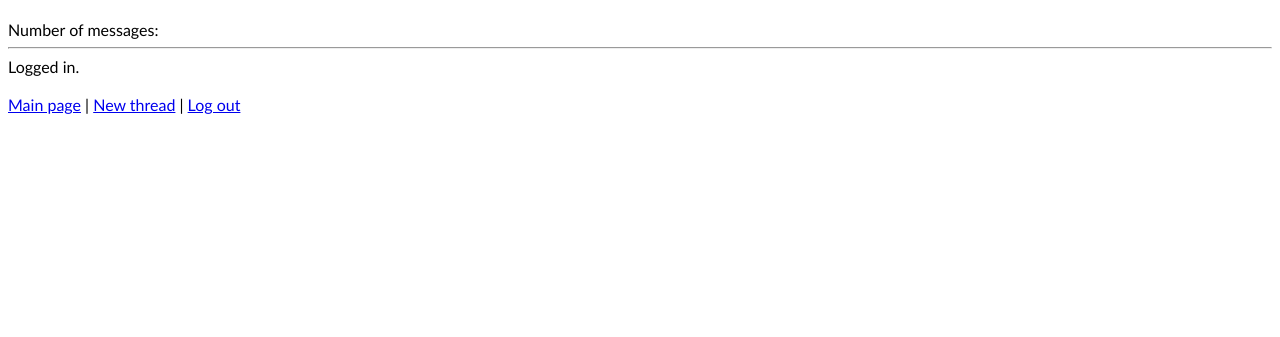
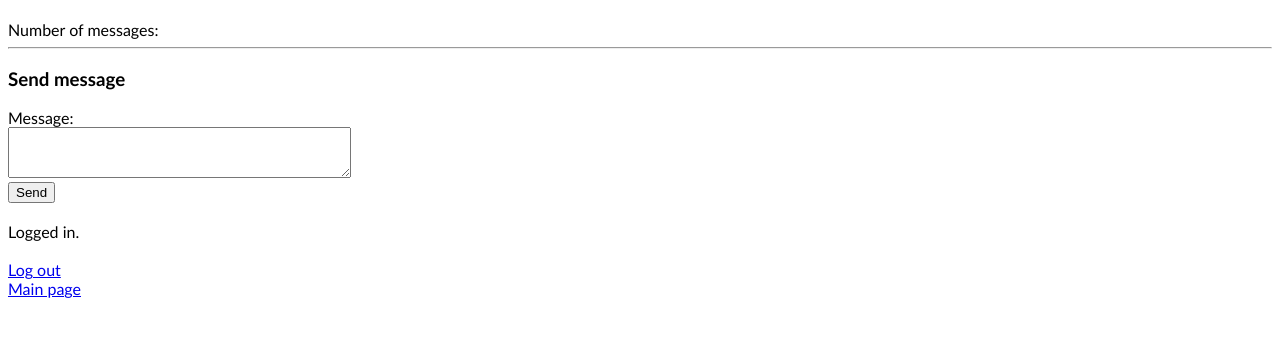
Before and after one commit to anjovir/tiwo23-messages, a Flask app: template templates/thread.html in a window 1280 px wide. Shown: the top 337 px of the page. Run offline with Flask 3, Linux system fonts and the light colour scheme; the template is opened without the code that fills it, so the values that code supplies are empty; the visitor is signed in with stand-in values (Sample User, id 1).

Commit message:
Replying to messages is now possible, some minor changes to texts

```diff
--- a/templates/general.html
+++ b/templates/general.html
@@ -31,6 +31,7 @@
 {% if session.user_id %}
 Logged in.
 <br>
+
 <br>
 <a href="/">Main page</a> | <a href="/new_thread">New thread</a> | <a href="/logout">Log out</a>
 {% else %}
--- a/templates/index.html
+++ b/templates/index.html
@@ -52,7 +52,7 @@
 Logged in.
 <br>
 <br>
-<a href="/new_thread">New thread</a> | <a href="/new">Send message</a> | <a href="/logout">Log out</a>
+<a href="/new_thread">New thread</a> | <a href="/logout">Log out</a>
 {% else %}
 <br>
 <a href="/login">Log in</a>
--- a/templates/thread.html
+++ b/templates/thread.html
@@ -17,13 +17,31 @@ Number of messages: {{ count }}
 <i>Created at:</i> {{ message[2].strftime("%Y-%m-%d %H:%M:%S") }}
 <hr>
 {% endfor %}
+
 {% if session.user_id %}
+
+<h3>Send message</h3>
+<form action="/send" method="POST">
+    Message: <br>
+    <textarea name="content" rows="3" cols="40"></textarea>
+    <br>
+    <input type="submit" value="Send">
+    <input type="hidden" name="thread_id" value="{{ messages[0][3]  }}">
+    <input type="hidden" name="topic_id" value="{{ messages[0][4] }}">
+</form>
+<br>
 Logged in.
 <br>
 <br>
-<a href="/">Main page</a> | <a href="/new_thread">New thread</a> | <a href="/logout">Log out</a>
+<a href="/logout">Log out</a>
+
 {% else %}
+
 <a href="/login">Log in</a>
+
 {% endif %}
 
+<br>
+<a href="/">Main page</a>
+
 </html>
```
Also changed, not shown: messages.py (+4 -5 lines), routes.py (+6 -2 lines), README.md.
